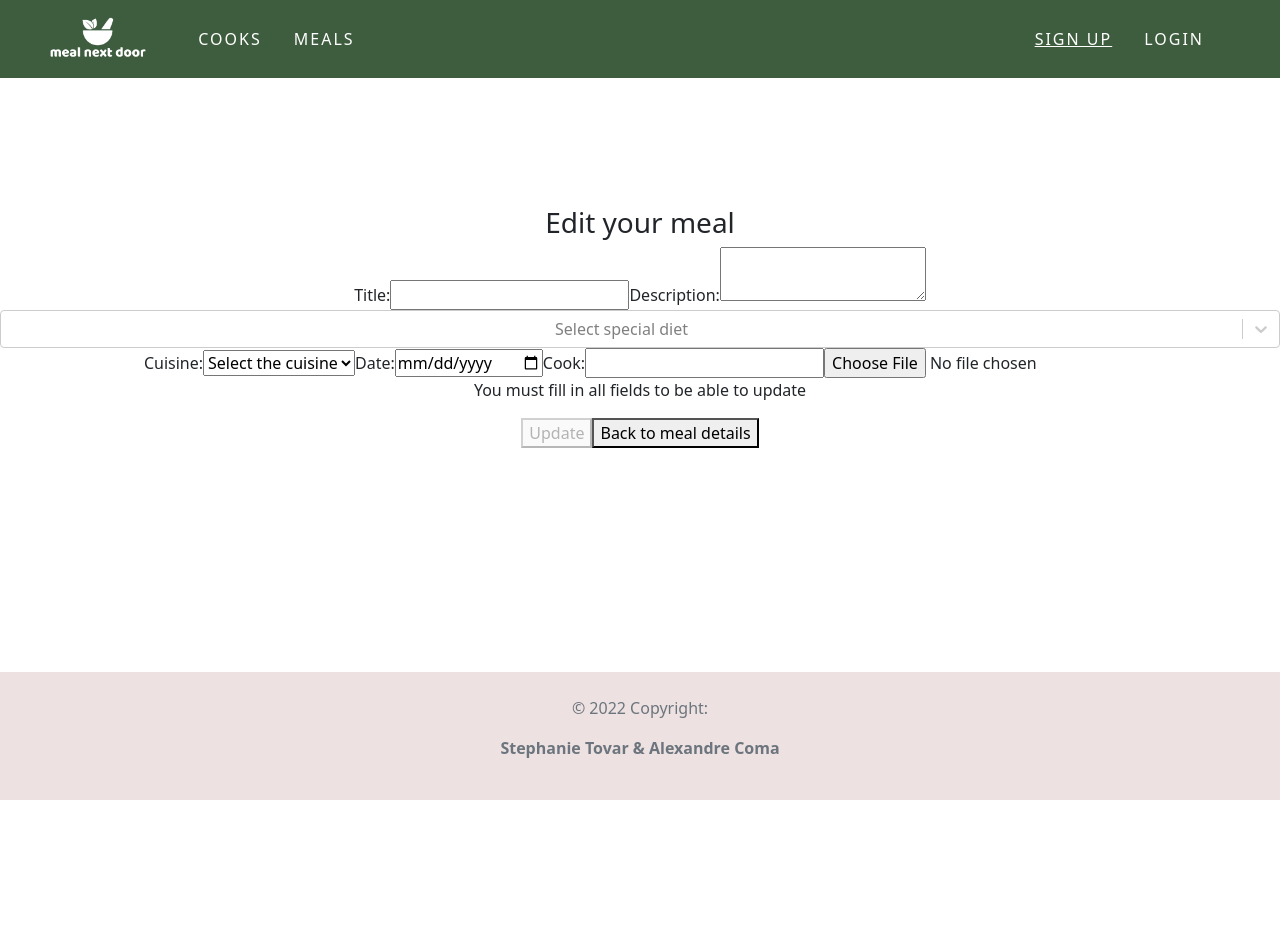
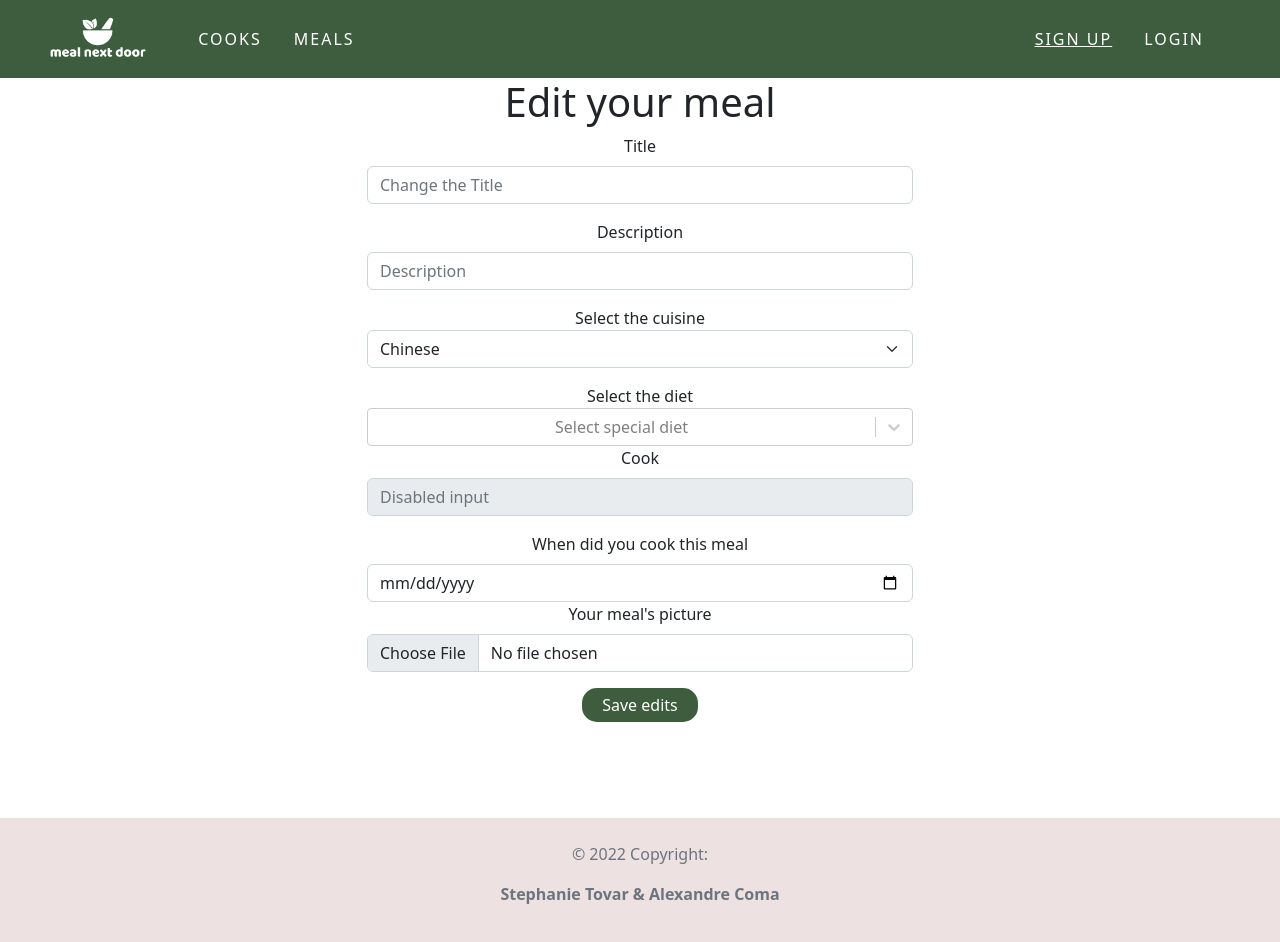
Before and after one commit to meal-next-door/client, a React (Create React App) app: page /edit-meal/1 in a window 1280 px wide. Shown: the top 942 px of the page. Before the commit the page ends 800 px from the top, so only its background shows below. Built offline with nearby package versions, Linux system fonts and the light colour scheme; no server answers.

Commit message:
Added CSS for the edit meal

```diff
--- a/src/pages/EditMeal.js
+++ b/src/pages/EditMeal.js
@@ -3,6 +3,11 @@ import { useEffect, useState, useContext } from "react";
 import { useParams, useNavigate, NavLink } from "react-router-dom";
 import Select from 'react-select';
 import { AuthContext } from "../context/auth.context";
+import Button from 'react-bootstrap/Button';
+import Form from 'react-bootstrap/Form';
+import Container from 'react-bootstrap/Container';
+import Col from 'react-bootstrap/Col';
+import Row from 'react-bootstrap/Row';
 
 
 function EditMeal(props) {
@@ -82,33 +87,36 @@ function EditMeal(props) {
     ]
 
     return (
-        <div className="EditMeal">
-            <h3>Edit your meal</h3>
 
-            <form onSubmit={handleFormSubmit}>
+        <Container >
+            <h1>Edit your meal</h1>
+            <Form onSubmit={handleFormSubmit}>
+                <Row className="justify-content-md-center">
+                    <Col xs={4} xl={6} align>
+                        <Form.Group className="mb-3" controlId="formBasicTitle">
+                            <Form.Label>Title</Form.Label>
+                            <Form.Control type="text" placeholder="Change the Title" value={title}
+                                onChange={(e) => setTitle(e.target.value)} />
+                            <Form.Text className="text-muted">
+                            </Form.Text>
+                        </Form.Group>
+                    </Col>
+                </Row>
 
-                <label>Title:</label>
-                <input
-                    type="text"
-                    name="title"
-                    value={title}
-                    onChange={(e) => setTitle(e.target.value)}
-                    required
-                />
+                <Row className="justify-content-md-center">
+                    <Col xs={4} xl={6} align>
+                        <Form.Group className="mb-3" controlId="formBasicDescription">
+                            <Form.Label>Description</Form.Label>
+                            <Form.Control type="text" placeholder="Description" value={description}
+                                onChange={(e) => setDescription(e.target.value)} />
+                        </Form.Group>
+                    </Col>
+                </Row>
 
-                <label>Description:</label>
-                <textarea
-                    name="description"
-                    value={description}
-                    onChange={(e) => setDescription(e.target.value)}
-                    required
-                />
-
-                <Select options={options} value={diet.value} onChange={handleSelect} placeholder="Select special diet" isMulti />
-
-                <label>Cuisine:</label>
-                <select value={cuisine} onChange={(e) => setCuisine(e.target.value)}>
-                    <option value="" disabled>Select the cuisine</option>
+                <Row className="justify-content-md-center">
+                    <Col xs={4} xl={6} align>
+                <label>Select the cuisine</label>
+                <Form.Select className="mb-3" aria-label="Default select example">
                     <option value="chinese">Chinese</option>
                     <option value="french">French</option>
                     <option value="greek">Greek</option>
@@ -118,43 +126,132 @@ function EditMeal(props) {
                     <option value="lebanese">Lebanese</option>
                     <option value="mediterranean">Mediterranean</option>
                     <option value="mexican">Mexican</option>
-                    <option value="lebanese">Peruvian</option>
-                    <option value="lebanese">Spanish</option>
+                    <option value="peruvian">Peruvian</option>
+                    <option value="spanish">Spanish</option>
                     <option value="thai">Thai</option>
-                </select>
+                </Form.Select>
+                </Col>
+                </Row>
 
-                <label>Date:</label>
-                <input
-                    type="date"
-                    name="date"
-                    value={date}
-                    onChange={(e) => setDate(e.target.value)}
-                    required
-                />
+                <Row className="justify-content-md-center">
+                    <Col xs={4} xl={6} align>
+                <label>Select the diet</label>
+                <Select options={options} value={diet.value} onChange={handleSelect} placeholder="Select special diet" isMulti />
+                </Col>
+                </Row>
 
-                <label>Cook:</label>
-                <input
-                    type="text"
-                    name="cook"
-                    value={cook}
-                    onChange={(e) => setCook(e.target.value)}
-                    readOnly
-                    required
-                />
+                <Row className="justify-content-md-center">
+                    <Col xs={4} xl={6} align>
+                <Form.Group className="mb-3">
+                    <Form.Label>Cook</Form.Label>
+                    <Form.Control placeholder="Disabled input" disabled type="text" name="cook" value={cook} onChange={(e) => setCook(e.target.value)} />
+                </Form.Group>
+                </Col>
+                </Row>
 
-                <input
-                    type="file"
-                    onChange={(e) => {
-                        setImageSelected(e.target.files[0])
-                    }}
-                />
+                <Row className="justify-content-md-center">
+                    <Col xs={4} xl={6} align>
+                <Form.Group controlId="dob">
+                    <Form.Label>When did you cook this meal</Form.Label>
+                    <Form.Control type="date" name="date" placeholder="Preparation date" value={date} onChange={(e) => setDate(e.target.value)} />
+                </Form.Group>
+                </Col>
+                </Row>
 
-                {!isValid && <p>You must fill in all fields to be able to update</p>}
-                <button onClick={uploadImage} type="submit" disabled={!isValid}>Update</button>
-                <NavLink to={`/meals/${mealId}`}><button>Back to meal details</button></NavLink>
+                <Row className="justify-content-md-center">
+                    <Col xs={4} xl={6} align>
+                        <Form.Group controlId="formFile" className="mb-3">
+                            <Form.Label>Your meal's picture</Form.Label>
+                            <Form.Control type="file" onChange={(e) => {
+                                setImageSelected(e.target.files[0])
+                            }}/>
+                        </Form.Group>
+                    </Col>
+                </Row>
 
-            </form>
-        </div>
+                <Row className="justify-content-md-center">
+                    <Col xs={4} xl={6} align>
+                    <Button type="submit" style={{ backgroundColor: '#3E5D3E', color: '#fff', borderRadius: '15px', padding: '5px 20px', border:"none" }}>
+                            Save edits
+                        </Button>
+                    </Col>
+                </Row>
+            </Form>
+        </Container>
+
+        // <div className="EditMeal">
+        //     <h3>Edit your meal</h3>
+
+        //     <form onSubmit={handleFormSubmit}>
+
+        //         <label>Title:</label>
+        //         <input
+        //             type="text"
+        //             name="title"
+        //             value={title}
+        //             onChange={(e) => setTitle(e.target.value)}
+        //             required
+        //         />
+
+        //         <label>Description:</label>
+        //         <textarea
+        //             name="description"
+        //             value={description}
+        //             onChange={(e) => setDescription(e.target.value)}
+        //             required
+        //         />
+
+        //         <Select options={options} value={diet.value} onChange={handleSelect} placeholder="Select special diet" isMulti />
+
+        //         <label>Cuisine:</label>
+        //         <select value={cuisine} onChange={(e) => setCuisine(e.target.value)}>
+        //             <option value="" disabled>Select the cuisine</option>
+        //             <option value="chinese">Chinese</option>
+        //             <option value="french">French</option>
+        //             <option value="greek">Greek</option>
+        //             <option value="indian">Indian</option>
+        //             <option value="italian">Italian</option>
+        //             <option value="japanese">Japanese</option>
+        //             <option value="lebanese">Lebanese</option>
+        //             <option value="mediterranean">Mediterranean</option>
+        //             <option value="mexican">Mexican</option>
+        //             <option value="lebanese">Peruvian</option>
+        //             <option value="lebanese">Spanish</option>
+        //             <option value="thai">Thai</option>
+        //         </select>
+
+        //         <label>Date:</label>
+        //         <input
+        //             type="date"
+        //             name="date"
+        //             value={date}
+        //             onChange={(e) => setDate(e.target.value)}
+        //             required
+        //         />
+
+        //         <label>Cook:</label>
+        //         <input
+        //             type="text"
+        //             name="cook"
+        //             value={cook}
+        //             onChange={(e) => setCook(e.target.value)}
+        //             readOnly
+        //             required
+        //         />
+
+        //         <input
+        //             type="file"
+        //             onChange={(e) => {
+        //                 setImageSelected(e.target.files[0])
+        //             }}
+        //         />
+
+        //         {!isValid && <p>You must fill in all fields to be able to update</p>}
+        //         <button onClick={uploadImage} type="submit" disabled={!isValid}>Update</button>
+        //         <NavLink to={`/meals/${mealId}`}><button>Back to meal details</button></NavLink>
+
+        //     </form>
+        // </div>
     );
 }
 
--- a/src/pages/EditProfile.js
+++ b/src/pages/EditProfile.js
@@ -90,7 +90,7 @@ function EditProfile(props) {
                 <Row className="justify-content-md-center">
                     <Col xs={4} xl={6} align>
                         <Form.Group controlId="formFile" className="mb-3">
-                            <Form.Label>Default file input example</Form.Label>
+                            <Form.Label>Your profile picture</Form.Label>
                             <Form.Control type="file" onChange={(e) => {
                                 setImageSelected(e.target.files[0])
                             }}/>
```
